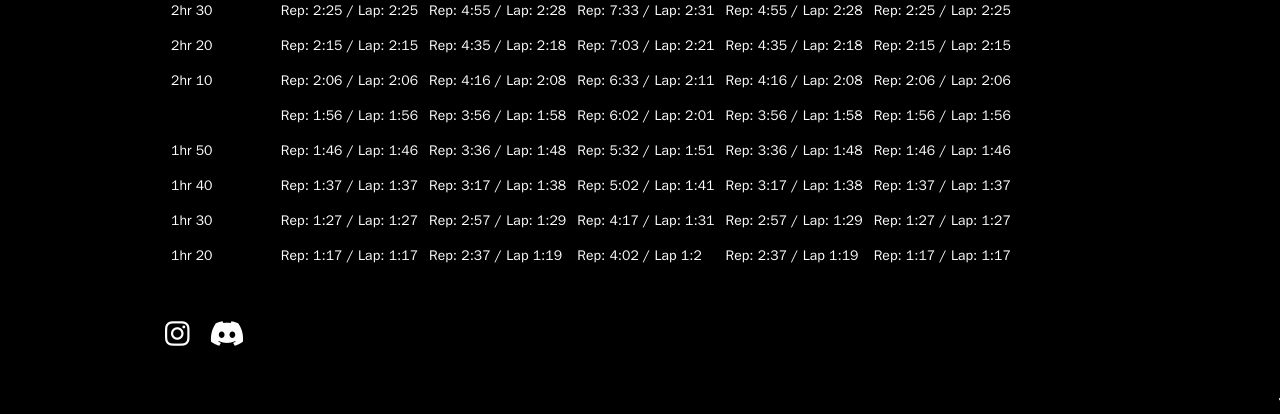
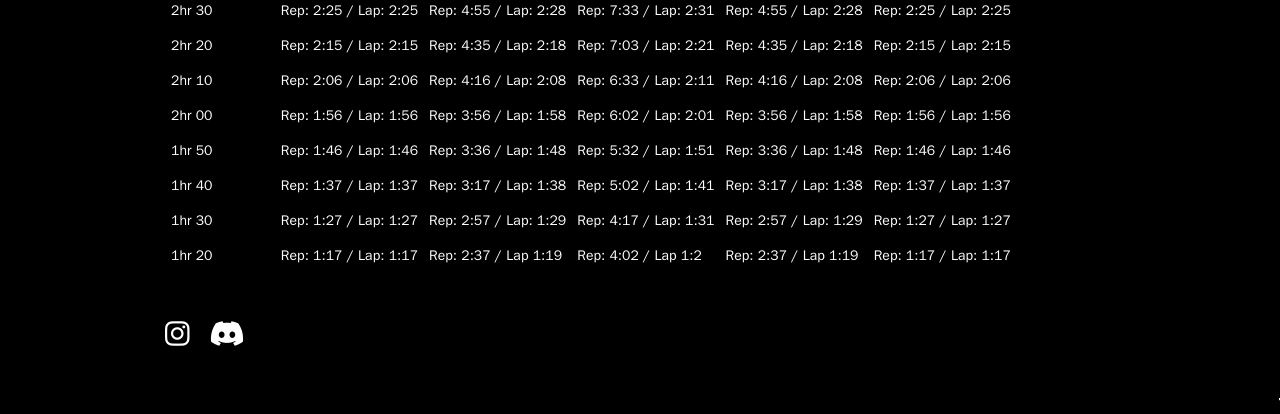
Before and after one commit to benhubbard434/trackeast, a Jekyll site: the page built from pyramids.html, in a window 1280 px wide. Shown: the part 1610-2024 px from the top of the page. Built offline with Jekyll 4.4.1, drawn with Linux system fonts in a browser that asks for light colours; nearby versions of some CDN libraries; some web fonts are replaced.

Commit message:
Update pyramids.html

```diff
--- a/pyramids.html
+++ b/pyramids.html
@@ -125,7 +125,7 @@ layout: main
                         <td class="cell-;m:u">Rep: 2:06 / Lap: 2:06</td>
                     </tr>
                     <tr >
-                        <td class="cell-title"></td>
+                        <td class="cell-title">2hr 00</td>
                         <td class="cell-lq`o">Rep: 1:56 / Lap: 1:56</td>
                         <td class="cell-FIO\">Rep: 3:56 / Lap: 1:58</td>
                         <td class="cell-@A}c">Rep: 6:02 / Lap: 2:01</td>
```
